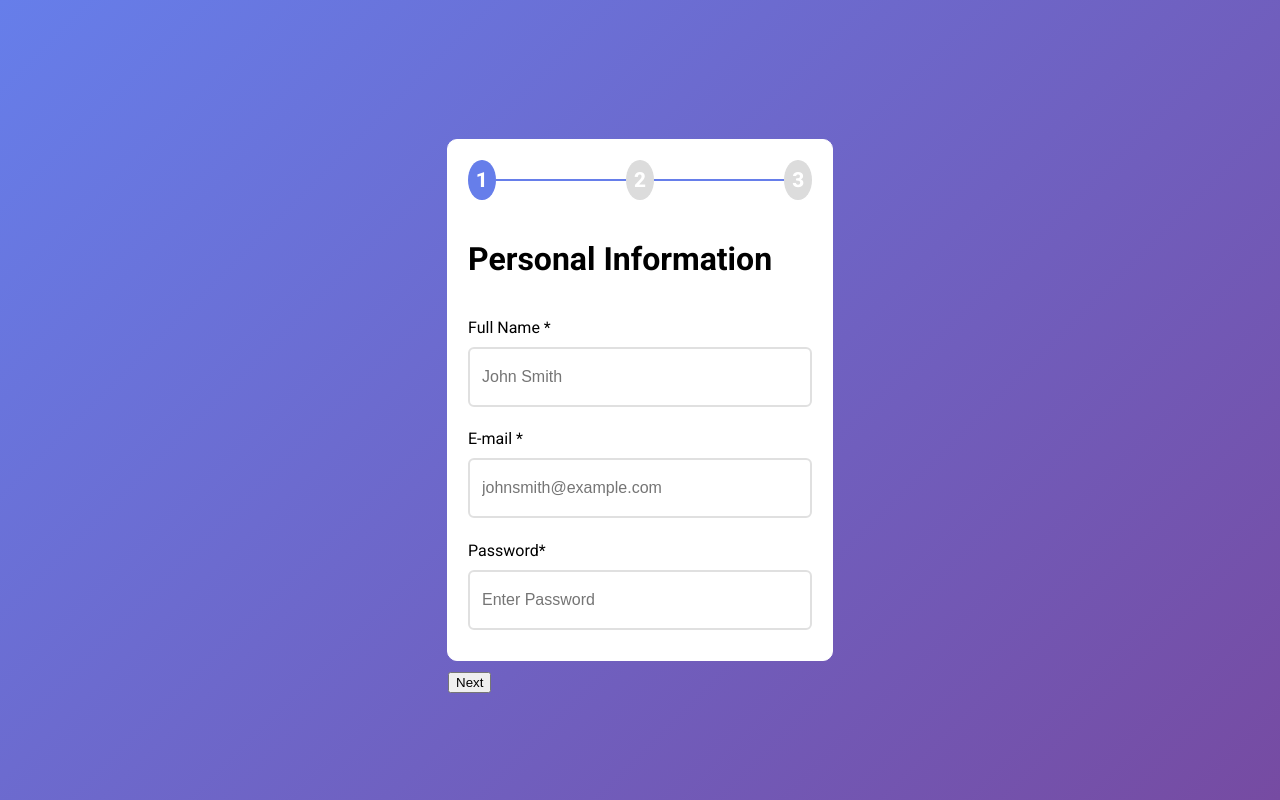
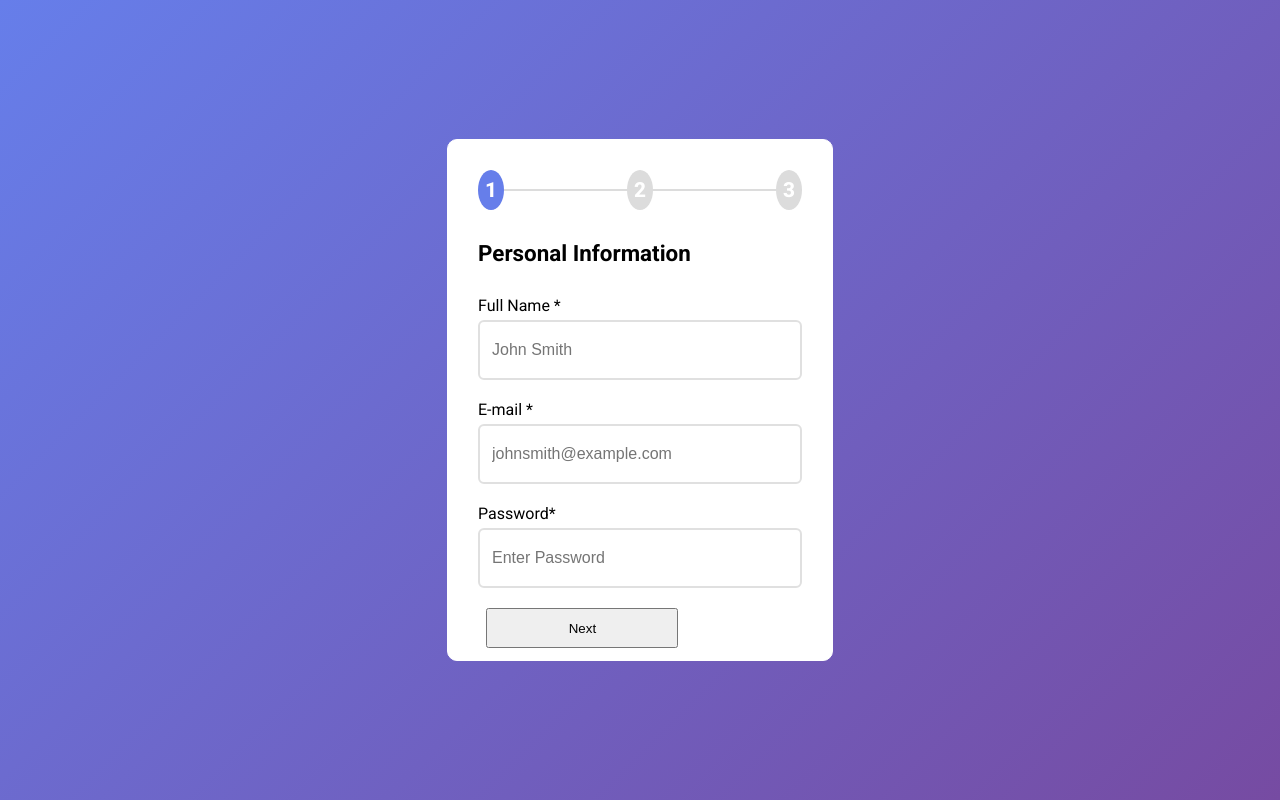
Before and after one commit to luisdaniel0/react-form, a React (Vite) app in the folder react-form/: page / in a window 1280 px wide. Built offline with nearby package versions, Linux system fonts and the light colour scheme; a web font is replaced by a local one.

Commit message:
styled form, made button container position absolute and parent container relative and moved the buttons to their appropiate place

```diff
--- a/react-form/src/App.css
+++ b/react-form/src/App.css
@@ -10,6 +10,7 @@
 }
 
 .formContainer {
+  position: relative;
   border: 1px solid rgb(255, 255, 255);
   border-radius: 10px;
   background-color: white;
@@ -22,7 +23,7 @@
 label {
   display: flex;
   flex-direction: column;
-  gap: 10px;
+  gap: 5px;
 }
 
 .steps {
@@ -30,7 +31,7 @@ label {
   display: flex;
   justify-content: space-evenly;
   align-items: center;
-  padding: 20px;
+  padding: 30px;
 }
 
 .step {
@@ -46,29 +47,33 @@ label {
 }
 
 .formHeader {
-  padding: 20px;
+  font-size: 1.4rem;
+  padding-left: 30px;
 }
 
 .form {
-  padding: 20px;
+  padding: 30px;
+  display: flex;
+  flex-direction: column;
+  gap: 20px;
 }
 
 .step.completed {
   background-color: rgb(6, 172, 6);
 }
 
-.step.active {
+.connector {
+  width: 190px;
+  height: 2px;
+  background: #dcdcdc;
+}
+
+.connector.completed {
   background-color: #667eea;
 }
 
-.connector {
-  width: 190px;
-  height: 2px;
-  background: #667eea;
-}
-
-.connector.completed {
-  background-color: #4caf50;
+.steps .active {
+  background-color: #667eea;
 }
 
 input {
@@ -77,8 +82,26 @@ input {
   border-radius: 6px;
   font-size: 1rem;
   padding: 12px;
-  margin-bottom: 1.4rem;
 }
 
-label {
+span {
+  font-size: 0.7rem;
 }
+
+.buttonContainer {
+  position: absolute;
+  top: 90%;
+  left: 10%;
+  display: flex;
+  gap: 5rem;
+}
+
+.prevButton {
+  width: 12rem;
+  height: 2.5rem;
+}
+
+.nextButton {
+  width: 12rem;
+  height: 2.5rem;
+}
--- a/react-form/src/App.jsx
+++ b/react-form/src/App.jsx
@@ -2,7 +2,7 @@ import { useState } from "react";
 import Personal from "./Components/Personal";
 import Address from "./Components/Address";
 import Review from "./Components/Review";
-import ProgressBar from "./Components/ProgressBar";
+
 import "./App.css";
 
 function App() {
```
